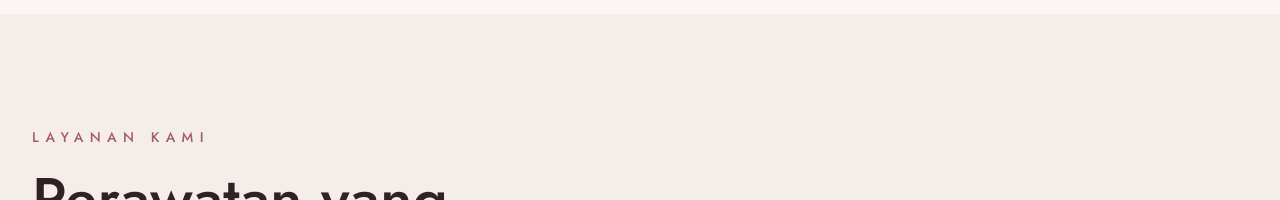
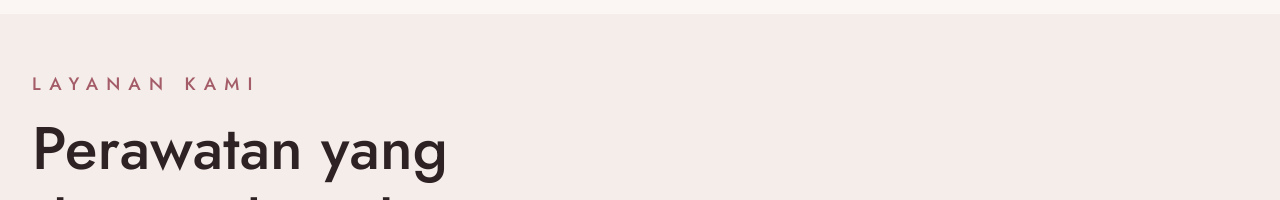
Before and after one commit to syams-savero/Paradise-Salon, a Next.js app: page / in a window 1280 px wide. Shown: the part 1162-1362 px from the top of the page. Built offline with nearby package versions, Linux system fonts and the light colour scheme.

Commit message:
style: eyebrow 'Layanan Kami' diperbesar (text-lg) + section services lebih mepet ke atas (pt-8/14)

```diff
--- a/src/app/paket/page.tsx
+++ b/src/app/paket/page.tsx
@@ -62,7 +62,7 @@ export default function PaketPage() {
       <section className="bg-ivory py-16 md:py-24">
         <div className="mx-auto max-w-7xl px-5 md:px-8">
           <Reveal className="mb-12 md:mb-16">
-            <p className="mb-3 text-sm font-medium uppercase tracking-[0.45em] text-rosegold-700">
+            <p className="mb-3 text-lg font-medium uppercase tracking-[0.45em] text-rosegold-700">
               Layanan Kami
             </p>
             <h2 className="max-w-2xl font-serif text-4xl font-medium leading-tight text-ink md:text-6xl">
--- a/src/components/sections/services.tsx
+++ b/src/components/sections/services.tsx
@@ -9,11 +9,11 @@ export function Services() {
   const [primary, ...rest] = services;
 
   return (
-    <section className="bg-ivory-deep py-16 md:py-28">
+    <section className="bg-ivory-deep pb-16 pt-8 md:pb-28 md:pt-14">
       <div className="mx-auto max-w-7xl px-5 md:px-8">
         <Reveal className="mb-14 flex flex-col justify-between gap-6 md:mb-20 md:flex-row md:items-end">
           <div>
-            <p className="mb-3 text-sm font-medium uppercase tracking-[0.45em] text-rosegold-700">
+            <p className="mb-3 text-lg font-medium uppercase tracking-[0.45em] text-rosegold-700">
               Layanan Kami
             </p>
             <h2 className="max-w-xl font-serif text-4xl font-medium leading-tight text-ink md:text-6xl">
```
